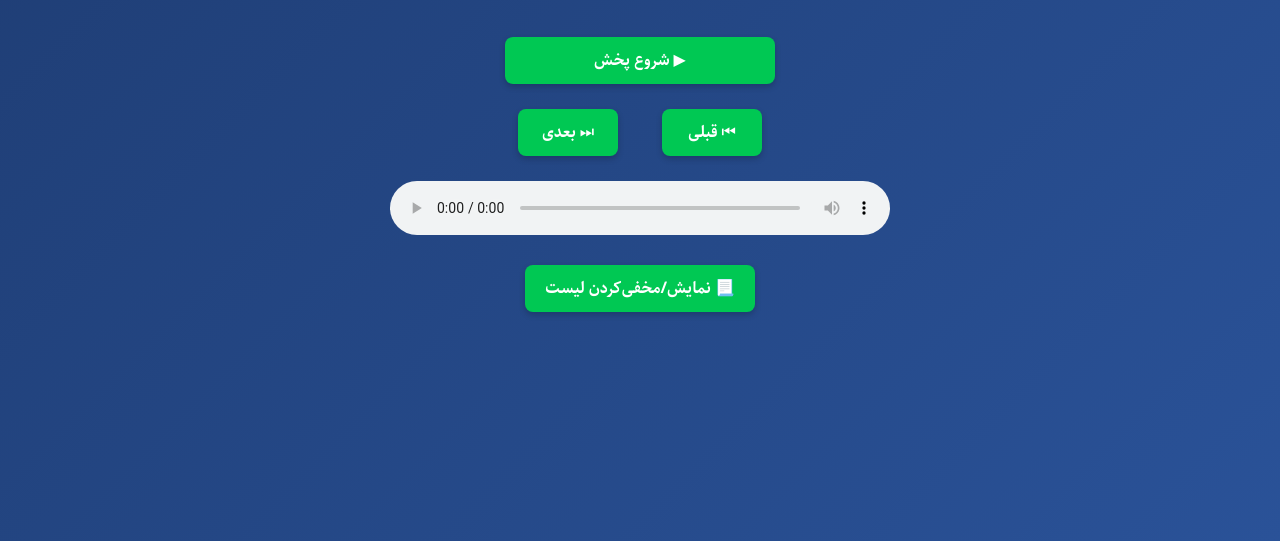
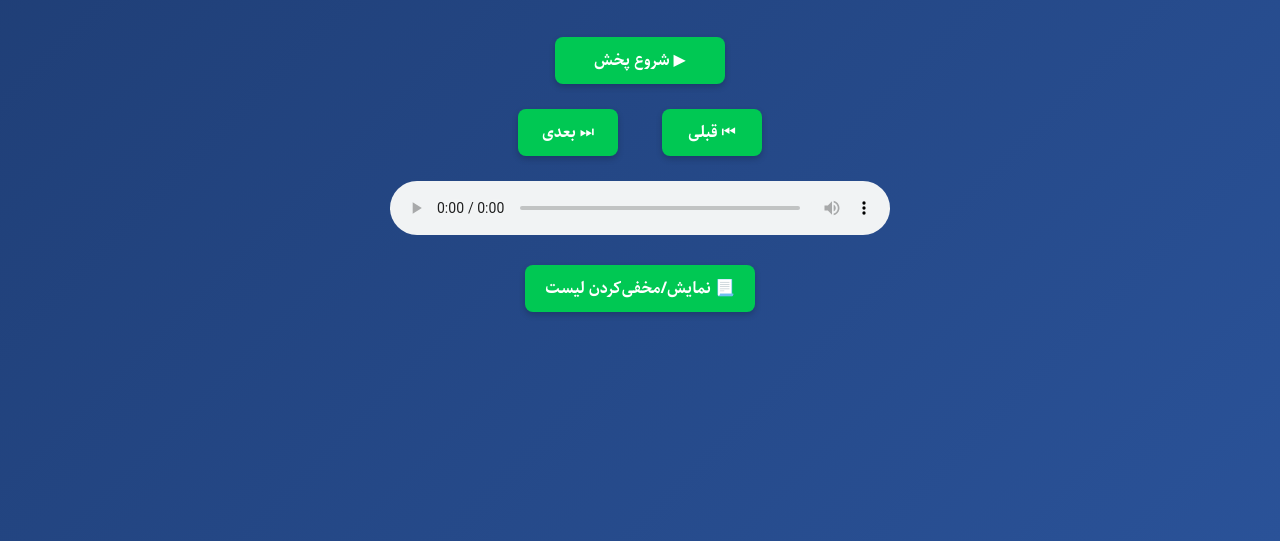
Before and after one commit to amirhosseins1388/audio11, a plain HTML site: page index.html in a window 1280 px wide. Shown: the part 299-840 px from the top of the page. Drawn offline with Linux system fonts and the light colour scheme.

Commit message:
Update index.html

```diff
--- a/index.html
+++ b/index.html
@@ -80,7 +80,7 @@
     }
         .controls .btn {
       margin: 5px 0;
-      width: 270px;
+      width: 170px;
       padding: 10px;
     }
         .controls2 .btn {
```
